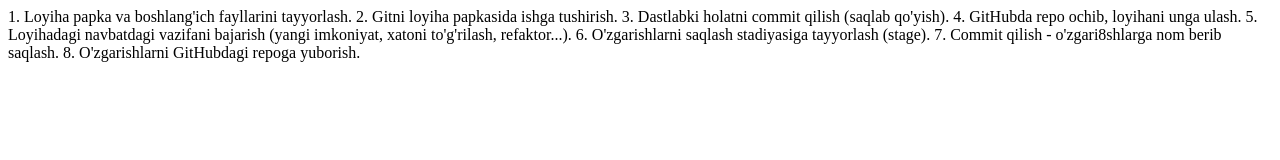
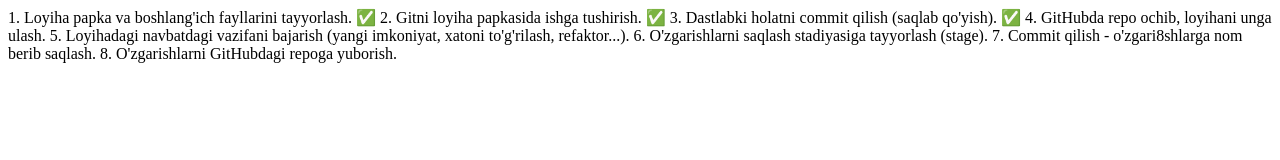
Before and after one commit to Abdukarim27/git-fundamentals, a plain HTML site: page index.html in a window 1280 px wide. Drawn offline with Linux system fonts and the light colour scheme.

Commit message:
Initial commit

```diff
--- a/index.html
+++ b/index.html
@@ -12,9 +12,9 @@
   <!-- commit - nom berisb saqlab qo'yish -->
   <!-- repo - loyihaning boshqacha nomi -->
 
-  1. Loyiha papka va boshlang'ich fayllarini tayyorlash.
-  2. Gitni loyiha papkasida ishga tushirish.
-  3. Dastlabki holatni commit qilish (saqlab qo'yish).
+  1. Loyiha papka va boshlang'ich fayllarini tayyorlash. ✅
+  2. Gitni loyiha papkasida ishga tushirish. ✅
+  3. Dastlabki holatni commit qilish (saqlab qo'yish). ✅
   4. GitHubda repo ochib, loyihani unga ulash.
 
   5. Loyihadagi navbatdagi vazifani bajarish (yangi imkoniyat, xatoni to'g'rilash, refaktor...).
```
